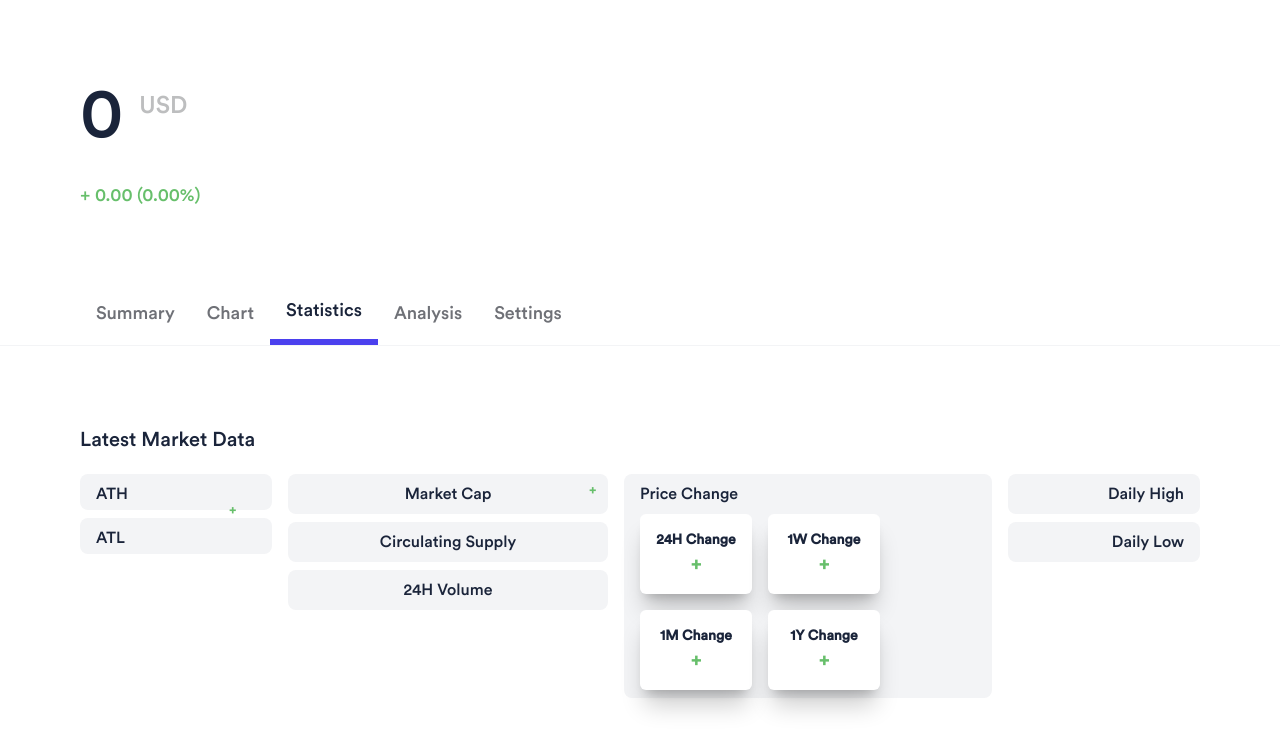
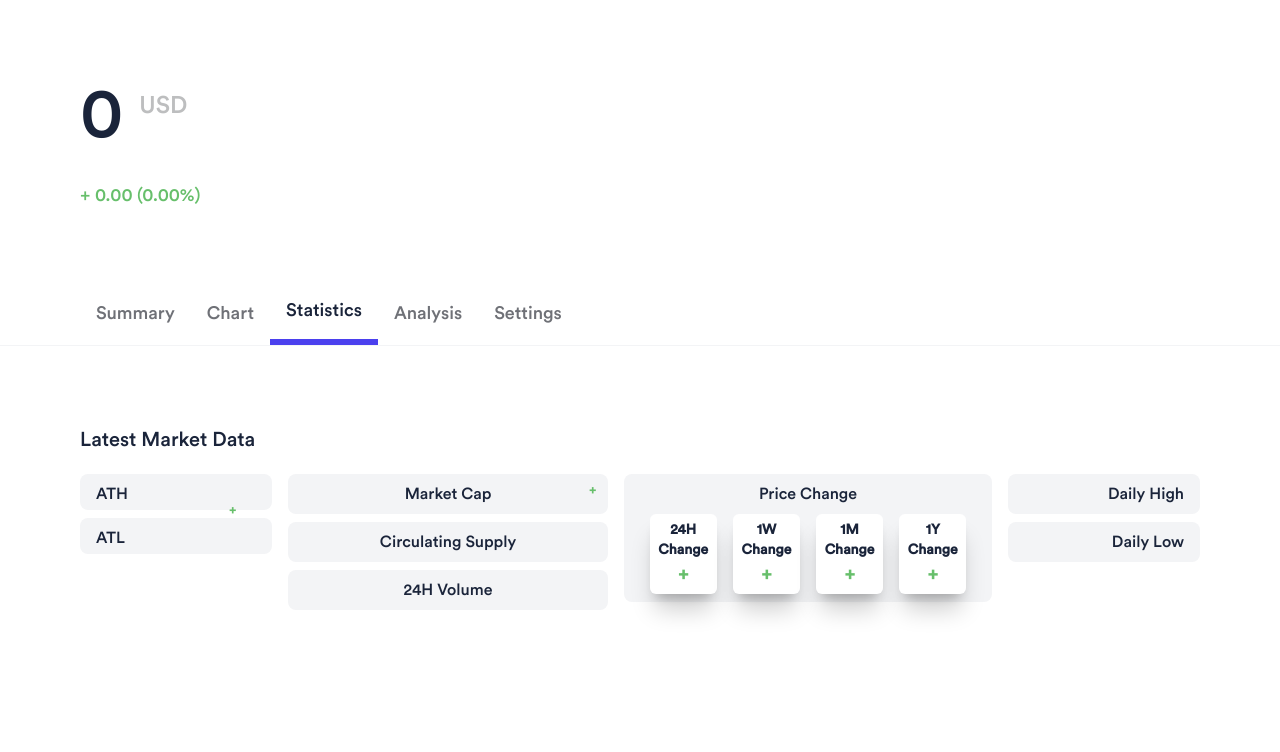
Before and after one commit to Risav03/catalog, a Next.js app: page / in a window 1280 px wide. Both pictures are taken after a click on the button "Statistics". Shown: the top 752 px of the page. Built offline with nearby package versions, Linux system fonts and the light colour scheme; no server answers.

Commit message:
minor ui fix

```diff
--- a/components/statistics.tsx
+++ b/components/statistics.tsx
@@ -42,22 +42,22 @@ export const Statistics = () => {
           </div>
         </div>
 
-        <div className='bg-gray-100 h-fit w-full rounded-lg px-4 py-2'>
+        <div className='bg-gray-100 h-fit text-center w-full rounded-lg px-4 py-2'>
           <h3>Price Change</h3>
-          <div className='flex flex-wrap max-md:items-center max-md:justify-center gap-4 mt-2'>
-            <div className='bg-white rounded-md w-28 h-20 flex flex-col items-center justify-center p-2 shadow-xl shadow-black/20'>
+          <div className='flex flex-wrap max-md:items-center justify-center gap-4 mt-2'>
+            <div className='bg-white rounded-md w-28 md:w-[20%] h-20 flex flex-col items-center justify-center p-2 shadow-xl shadow-black/20'>
                 <h3 className='font-semibold text-sm'>24H Change</h3>
                 <h3 className={`${dailyChange[0] == "-" ? "text-red-500" : "text-[#67BF6B]"} font-semibold text-lg`}>{dailyChange[0] != "-" && "+"}{dailyChange}</h3>
             </div>
-            <div className='bg-white rounded-md w-28 h-20 flex flex-col items-center justify-center p-2 shadow-xl shadow-black/20'>
+            <div className='bg-white rounded-md w-28 md:w-[20%] h-20 flex flex-col items-center justify-center p-2 shadow-xl shadow-black/20'>
                 <h3 className='font-semibold text-sm'>1W Change</h3>
                 <h3 className={`${weeklyChange[0] == "-" ? "text-red-500" : "text-[#67BF6B]"} font-semibold text-lg`}>{weeklyChange[0] != "-" && "+"}{weeklyChange}</h3>
             </div>
-            <div className='bg-white rounded-md w-28 h-20 flex flex-col items-center justify-center p-2 shadow-xl shadow-black/20'>
+            <div className='bg-white rounded-md w-28 md:w-[20%] h-20 flex flex-col items-center justify-center p-2 shadow-xl shadow-black/20'>
                 <h3 className='font-semibold text-sm'>1M Change</h3>
                 <h3 className={`${monthlyChange[0] == "-" ? "text-red-500" : "text-[#67BF6B]"} font-semibold text-lg`}>{monthlyChange[0] != "-" && "+"}{monthlyChange}</h3>
             </div>
-            <div className='bg-white rounded-md w-28 h-20 flex flex-col items-center justify-center p-2 shadow-xl shadow-black/20'>
+            <div className='bg-white rounded-md w-28 md:w-[20%] h-20 flex flex-col items-center justify-center p-2 shadow-xl shadow-black/20'>
                 <h3 className='font-semibold text-sm'>1Y Change</h3>
                 <h3 className={`${yearlyChange[0] == "-" ? "text-red-500" : "text-[#67BF6B]"} font-semibold text-lg`}>{yearlyChange[0] != "-" && "+"}{yearlyChange}</h3>
             </div>
```
